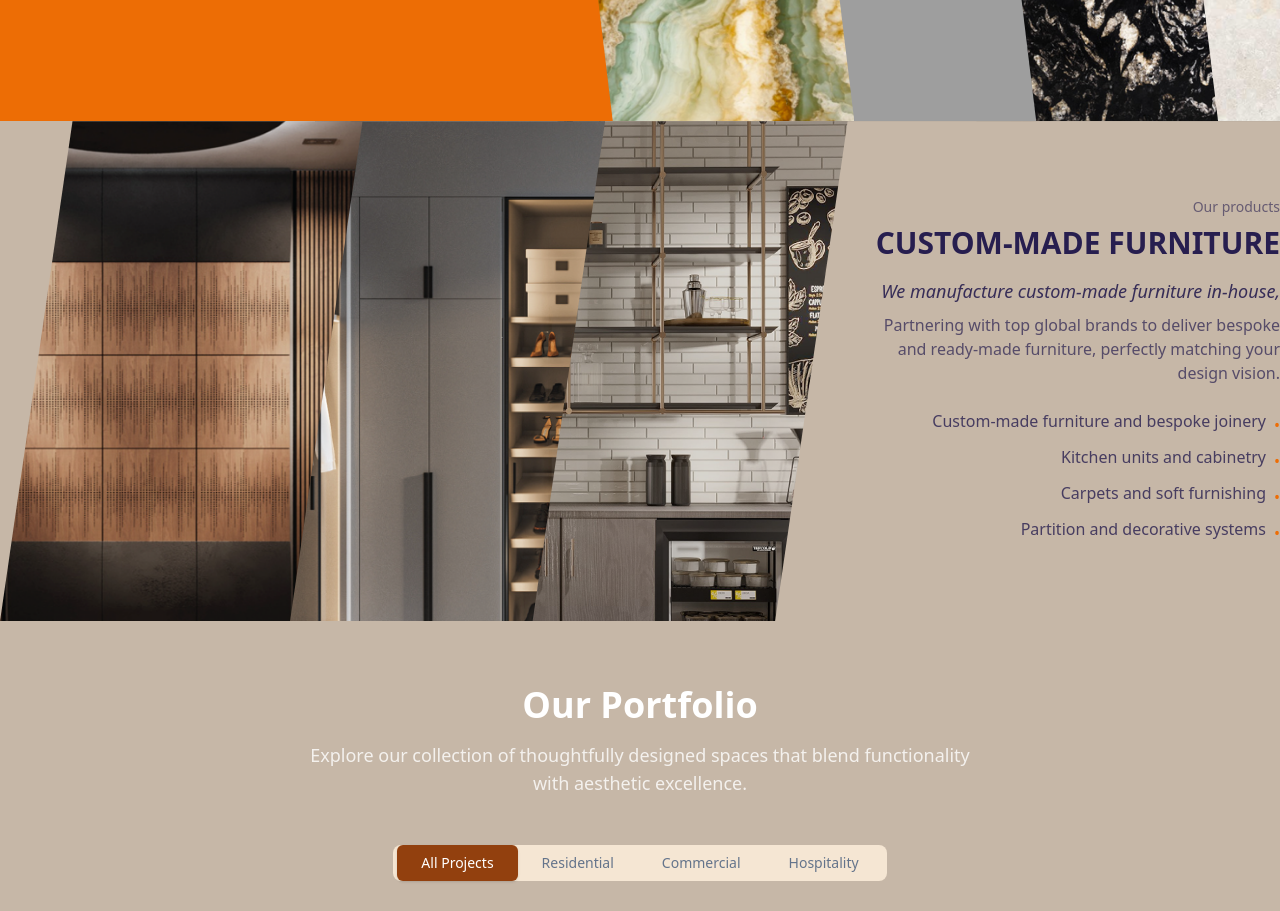
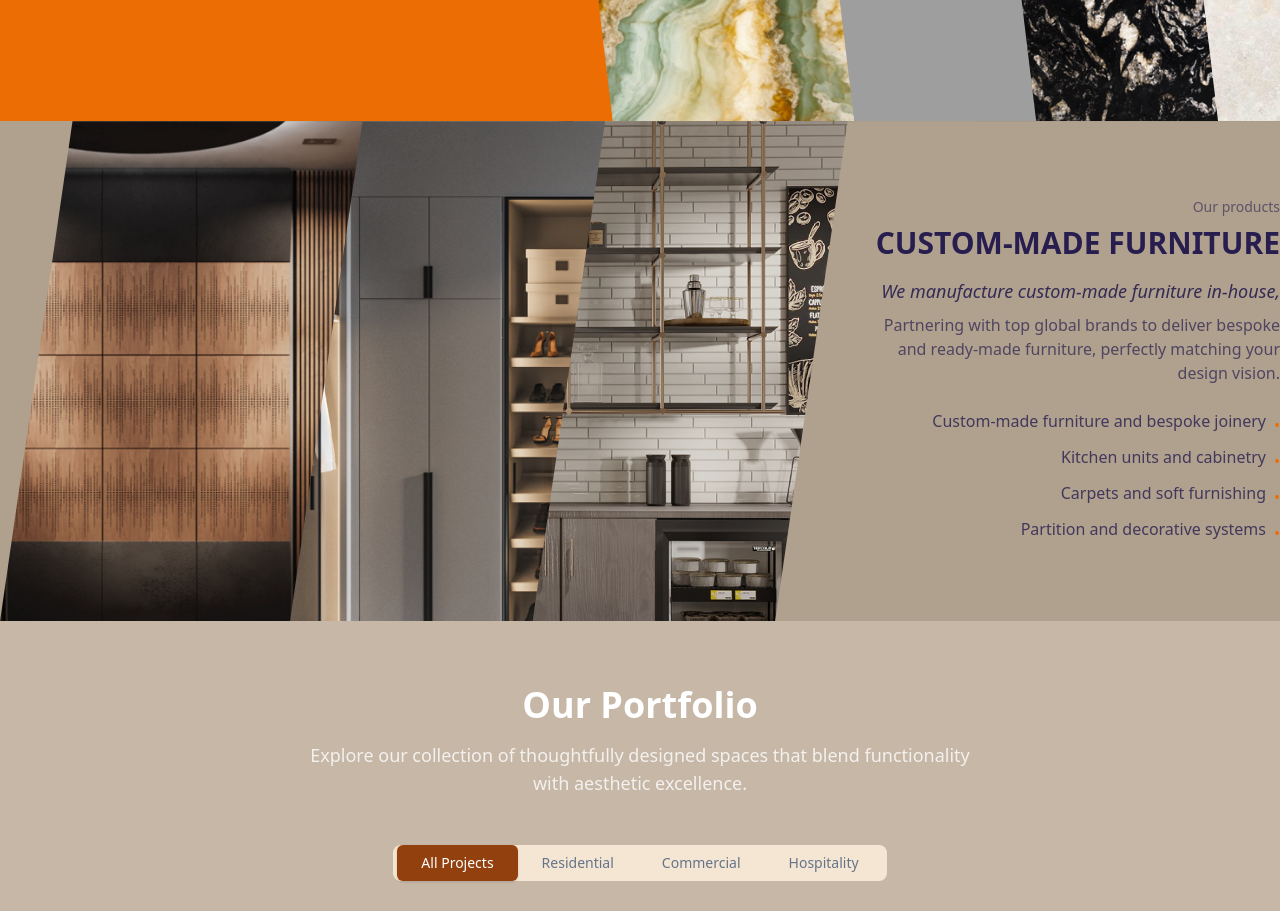
Before and after one commit to gharehyazie/STELE, a React (Vite) app: page / in a window 1280 px wide. Shown: the part 3960-4871 px from the top of the page. Built offline with nearby package versions, Linux system fonts and the light colour scheme; grey boxes are pictures that could not be loaded.

Commit message:
Color code

```diff
--- a/src/components/ProductsSection.tsx
+++ b/src/components/ProductsSection.tsx
@@ -42,7 +42,7 @@ const ProductsSection = ({
             slantDirection="right"
           />
         </div>
-        <div className="bg-mediumGrey">
+        <div className="bg-mediumGrey-900">
           {/* Custom Made Furniture Section */}
           <ProductCarousel
             title="CUSTOM-MADE FURNITURE"
```
